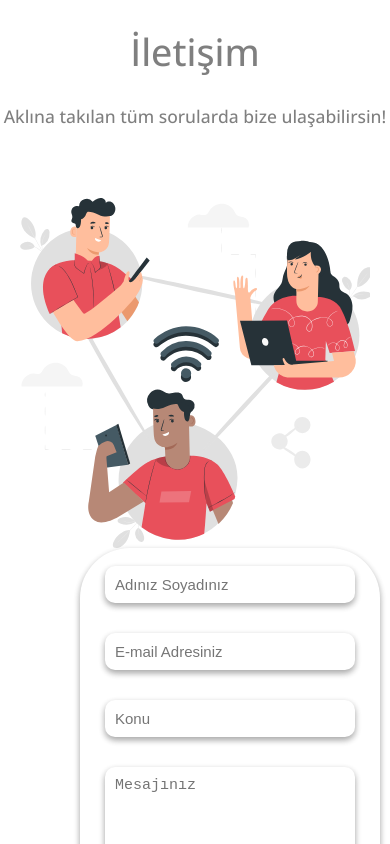
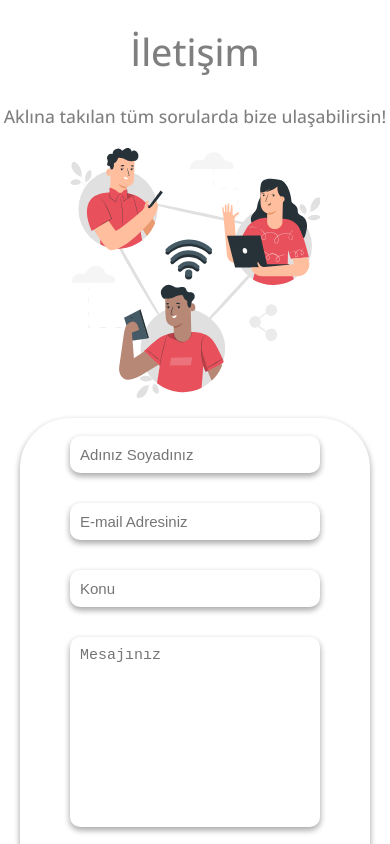
Before and after one commit to journo10/jobswire-test-clone-reactjs, a React (Create React App) app: page /contact in a window 390 px wide. Shown: the part 3120-3964 px from the top of the page. Built offline with nearby package versions, Linux system fonts and the light colour scheme; a web font is replaced by a local one.

Commit message:
cantact responsive

```diff
--- a/src/pages/Contact/Contact.css
+++ b/src/pages/Contact/Contact.css
@@ -17,12 +17,12 @@ div p {
     max-width: 1200px;
     height: auto;
     width: 100%;
-    margin: 3rem auto;
-    padding: 4rem 1rem;
     display: flex;
     align-items: center;
     justify-content: center;
-    flex-wrap: wrap;
+    gap: 2rem;
+    margin: 0 auto;
+    padding: 2rem;
 }
 
 .container-form img {
@@ -40,7 +40,6 @@ div p {
     justify-content: center;
     flex-direction: column;
     gap: 3rem;
-    margin-left: 7rem;
     box-shadow: rgba(0, 0, 0, 0.16) 0px 3px 6px, rgba(0, 0, 0, 0.23) 0px 3px 6px;
     border-radius: 5rem;
     padding: 1.75rem 0rem;
@@ -100,3 +99,39 @@ div p {
     background-color: #f4756c;
     color: #fff;
 }
+
+/* Responsive */
+@media only screen and (max-width:992px) {
+    .container-form img {
+        width: 250px;
+        height: 250px;
+        object-fit: cover;
+        object-position: center;
+    }
+
+    .container-form {
+        display: flex;
+        align-items: center;
+        justify-content: center;
+        flex-direction: row;
+    }
+}
+
+@media only screen and (max-width:768px) {
+    .container-form {
+        display: flex;
+        align-items: center;
+        justify-content: center;
+        margin: 0 auto;
+        flex-direction: column;
+    }
+
+    .container-form form {
+        width: 350px;
+        height: auto;
+        display: flex;
+        align-items: center;
+        justify-content: center;
+        flex-direction: column;
+    }
+}
```
